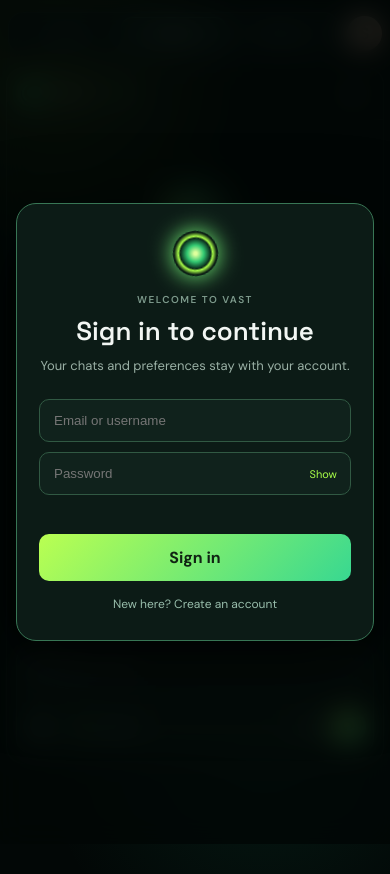
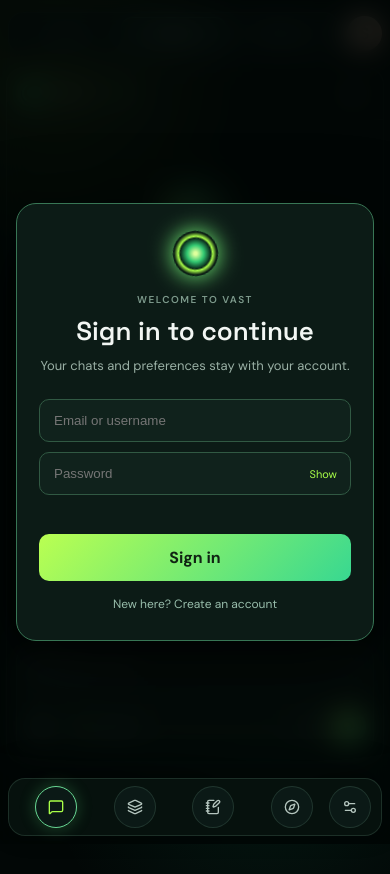
Before and after one commit to veerborarathore12-commits/Vast-ai, a website: page index.html in a window 390 px wide. Drawn offline with nearby package versions, Linux system fonts and the light colour scheme; no server answers.

Commit message:
Add files via upload

```diff
--- a/index.html
+++ b/index.html
@@ -113,7 +113,7 @@
         .tabs button, .tabs button:not(.selected) { display: block; flex: 1; min-width: max-content; padding: 9px 11px; font-size: 11px; }
         .top-actions { flex: 0 0 auto; }
         .avatar { width: 35px; height: 35px; }
-        .rail { position: fixed; z-index: 20; left: 8px; right: 8px; bottom: max(8px, env(safe-area-inset-bottom)); width: auto; height: 58px; padding: 7px 10px; border-radius: 17px; flex-direction: row; justify-content: center; background: rgba(7, 18, 14, .96); box-shadow: 0 -8px 30px rgba(0,0,0,.32); backdrop-filter: blur(14px); }
+        .rail { display: flex !important; position: fixed; z-index: 20; left: 8px; right: 8px; bottom: max(8px, env(safe-area-inset-bottom)); width: auto; height: 58px; padding: 7px 10px; border-radius: 17px; flex-direction: row; justify-content: center; background: rgba(7, 18, 14, .96); box-shadow: 0 -8px 30px rgba(0,0,0,.32); backdrop-filter: blur(14px); }
         .rail .brand { display: none; }
         .rail-nav { margin: 0; width: 100%; display: flex; align-items: center; justify-content: space-around; gap: 4px; }
         .rail-bottom { margin: 0; }
```
